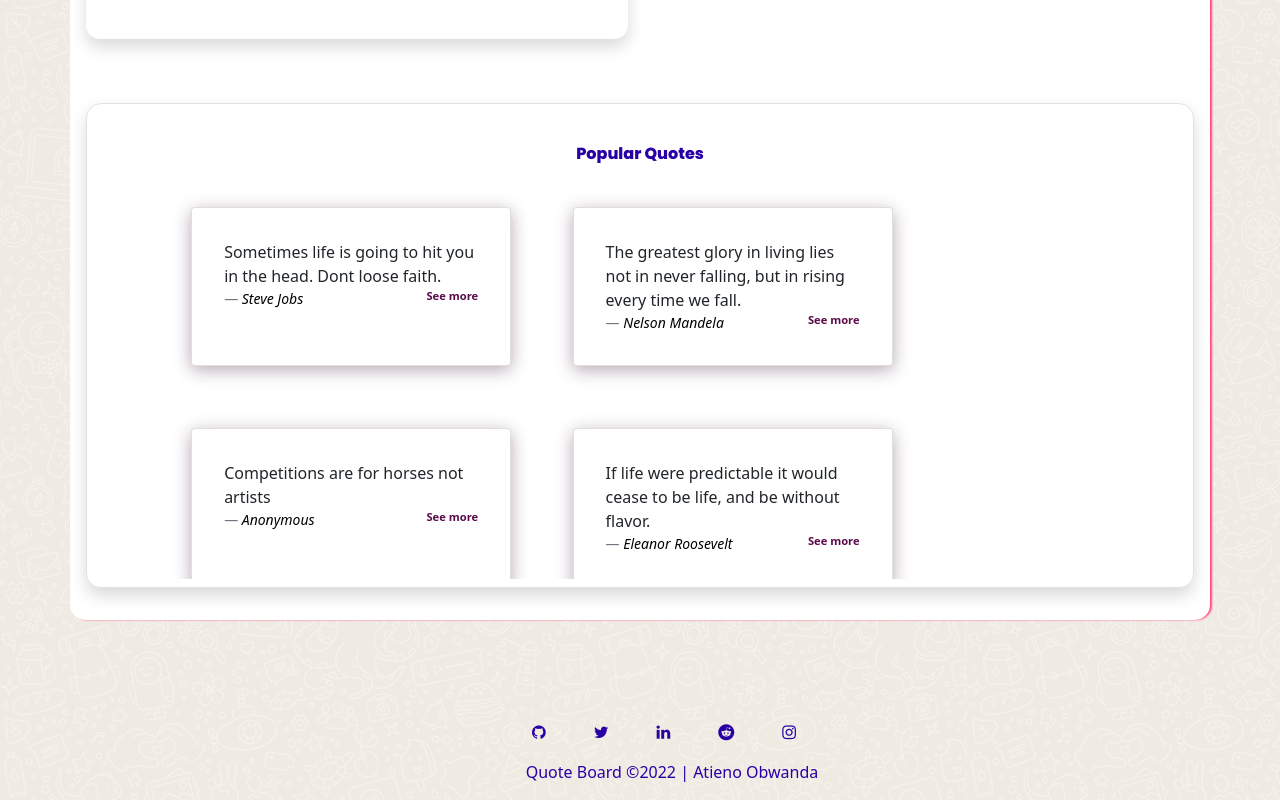
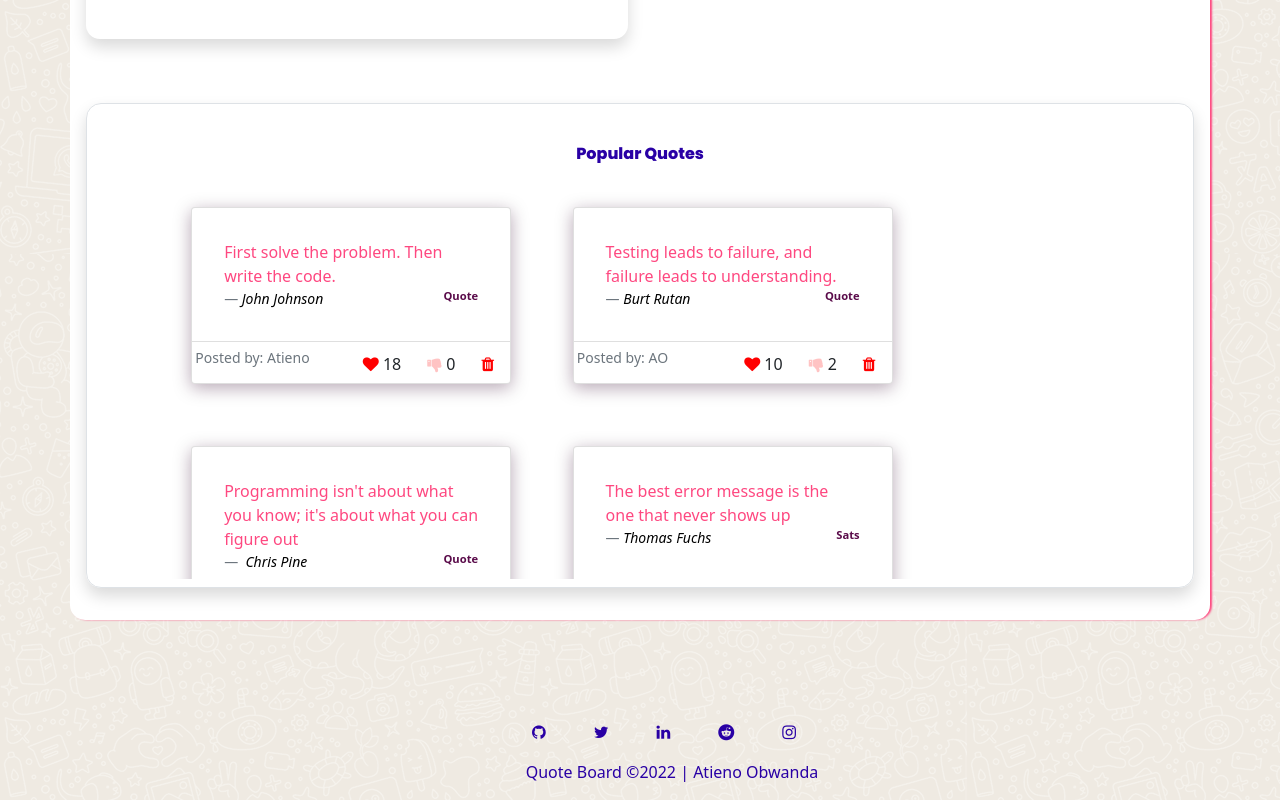
Before and after one commit to AtienoObwanda/QuoteBoard, an Angular app: page / in a window 1280 px wide. Shown: the part 452-1252 px from the top of the page. Built offline with nearby package versions, Linux system fonts and the light colour scheme.

Commit message:
Added Icons to the quote cards

```diff
--- a/src/app/components/quote-action/quote-action.component.html
+++ b/src/app/components/quote-action/quote-action.component.html
@@ -1,17 +1,19 @@
 <div class="card-footer text-muted">
   <small>
-      Submitted by {{quote.name}} on {{quote.submissionDate}} <b style="color: rgb(54, 3, 27);">({{quote.submissionDate}} day(s) ago)</b>.
+     Posted by: {{quote.publisher}}
   </small>
   <button class="btn" style="color:red;" (click)="quoteDelete(true)">
-      <i class="fas fa-trash-alt"></i>
-      Delete
-  </button>
-  <button class="btn" (click)="downVote()">{{quote.downVote}}
-      <i class="fas fa-thumbs-down"></i>
-  </button>
-  <button class="btn" (click)="upVote()">{{quote.upVote}}
-      <i class="fas fa-thumbs-up"></i>
-  </button>
+    <i class="fa fa-trash" aria-hidden="true"></i>
+</button>
+  <button class="btn" (click)="dislikes()">
+      <i class="fa fa-thumbs-down" aria-hidden="true" style="color: rgba(255, 0, 0, 0.234);"></i>
+      {{quote.dislikes}}
+</button>
+  <button class="btn" (click)="quoteLikes()">
+    <i class="fa fa-heart" aria-hidden="true" style="color: red;"></i>
+    {{quote.likes}}
+
+</button>
 
 
 
--- a/src/app/components/quote-action/quote-action.component.ts
+++ b/src/app/components/quote-action/quote-action.component.ts
@@ -2,7 +2,7 @@ import { Quote } from '@angular/compiler';
 import { Component, EventEmitter, Input, OnInit, Output } from '@angular/core';
 import {Quotes} from '../../model/Quotes'
 @Component({
-  selector: 'app-quotes-details',
+  selector: 'app-quotes-action',
   templateUrl: './quote-action.component.html',
   styleUrls: ['./quote-action.component.css']
 })
@@ -18,16 +18,16 @@ export class QuoteActionComponent implements OnInit {
 
   constructor() { }
 
-  //function that increments upvotes
+  //upvotes
 
-  upVote(){
-      this.quote.upVote++;
+  quoteLikes(){
+      this.quote.likes++;
   }
 
-  //function that increments downvotes
+  //downvotes
 
-  downVote(){
-      this.quote.downVote++;
+  dislikes(){
+      this.quote.dislikes--;
   }
 
   ngOnInit(): void {
--- a/src/app/components/quote/quote.component.css
+++ b/src/app/components/quote/quote.component.css
@@ -154,27 +154,16 @@
 	margin-top: 4em;
 	border-radius: 15px;
 }
+.cards{
+	display: flex;
+    flex-wrap: wrap;
+    margin-left: 6%;
+}
+
+.card {
+    /*animates card elements*/
 
 
-
-
-
-
-
-
-
-
-
-
-/*
-.container-fluid{
-    padding: 0;
-    overflow-x: hidden;
-
-}
-*/
-.card {
-    /*animates card elements*/
     margin: 3%;
     width: 20rem;
     transform: translateY(-3px);
@@ -183,17 +172,11 @@
   }
 
 .card:hover {
-    /* animates card motion on hover */
-    transform: translateY(-7px);
+	box-shadow: 1px 0px 4px #FE4880;
+
   }
 
-
-  .cards {
-    /*allows for cards to append side by side*/
-    display: flex;
-    flex-wrap: wrap;
-    margin-left: 6%;
-  }
   .blockquote {
     font-size: 1rem;
+	color: #FE4880;
   }
--- a/src/app/components/quote/quote.component.html
+++ b/src/app/components/quote/quote.component.html
@@ -12,13 +12,13 @@
         <div class="row">
           <div class="col">
             <div class="shadow card2" >
-              <form (submit)="addQuote(quotes)" class="quoteForm">
+              <form (submit)="addQuote()" class="quoteForm">
                 <div class="input-group mb-3">
                   <input
                   type="text"
                   class="form-control"
                   name="inputQuote"
-
+                  [(ngModel)]="inputQuote"
                   placeholder=" Quote  Title">
                 </div>
                 <div class="input-group mb-3">
@@ -26,7 +26,7 @@
                   type="text"
                   class="form-control"
                   name="inputAuthor"
-
+                  [(ngModel)]="inputAuthor"
                   placeholder=" Quote  Author">
                 </div>
                 <div class="input-group mb-3">
@@ -34,7 +34,7 @@
                   type="text"
                   class="form-control"
                   name="inputPublisher"
-
+                  [(ngModel)]="inputPublisher"
                   placeholder=" Published By:">
                 </div>
                 <button class="btn btn-outline-success" type="submit" class="quote-submit">POST  QUOTE</button>
@@ -56,27 +56,27 @@
             <div class="col-sm-12">
                 <div class="cards">
                     <div class="card"  *ngFor='let quote of quotes; let i=index'>
-                        <div class="card-body" appHighlightQuote *ngIf="highlightHighest() == quote.upVote && quote.upVote > 0" >
+                        <div class="card-body" appHighlightQuote *ngIf="highlightHighest() == quote.likes && quote.likes > 0" >
                         <blockquote class="blockquote mb-0 card-body">
-                            <p>{{quote.quote}}</p>
+                            <p>{{quote.quoteTitle}}</p>
                             <footer class="blockquote-footer">
                                 <cite title="Source Title" style="color: black;">{{quote.author|titlecase}}</cite>
-                                <small style="float:right; font-size:0.7rem;" (click)="toggleDetails(i);"><b style="color:rgb(90, 11, 74)">See more</b> </small>
+                                <small style="float:right; font-size:0.7rem;" ><b style="color:rgb(90, 11, 74)">Sats</b> </small>
                             </footer>
 
                           </blockquote>
                         </div>
-                        <div class="card-body"  *ngIf="highlightHighest() != quote.upVote || quote.upVote == 0" >
+                        <div class="card-body"  *ngIf="highlightHighest() != quote.likes || quote.likes == 0" >
                             <blockquote class="blockquote mb-0 card-body">
-                                <p>{{quote.quote}}</p>
+                                <p>{{quote.quoteTitle}}</p>
                                 <footer class="blockquote-footer">
                                     <cite title="Source Title" style="color: black;">{{quote.author|titlecase}}</cite>
-                                    <small style="float:right; font-size:0.7rem;" (click)="toggleDetails(i);"><b style="color:rgb(90, 11, 74)">See more</b> </small>
+                                    <small style="float:right; font-size:0.7rem;"><b style="color:rgb(90, 11, 74)">Quote</b> </small>
                                 </footer>
 
                               </blockquote>
                             </div>
-                        <app-quotes-details *ngIf ="quote.showDetails " [quote]='quote' (deleteQuote) ="deletingQuote($event,i)"></app-quotes-details>
+                        <app-quotes-action  [quote]='quote' (deleteQuote) ="deletingQuote($event,i)"></app-quotes-action>
                     </div>
 
                 </div>
--- a/src/app/components/quote/quote.component.ts
+++ b/src/app/components/quote/quote.component.ts
@@ -8,29 +8,18 @@ import { Quotes } from '../../model/Quotes';
   styleUrls: ['./quote.component.css']
 })
 export class QuoteComponent implements OnInit {
+  istoggled: boolean = false;
+
     // Quotes Array
-    quotes:Quotes[]=[
-        new Quotes('Sometimes life is going to hit you in the head. Dont loose faith.','Steve Jobs','Felista Kiriinya', new Date(2020,1,23),2,1),
-        new Quotes('The greatest glory in living lies not in never falling, but in rising every time we fall.','Nelson Mandela','Faith Mucami',new Date(2020,3,30),4,3),
-        new Quotes('Competitions are for horses not artists','Anonymous', 'Eustine whels',new Date(2020,7,23),3,4),
-        new Quotes('If life were predictable it would cease to be life, and be without flavor.','Eleanor Roosevelt', 'James Racher',new Date(2020,4,10),1,0),
-        new Quotes('The way to get started is to quit talking and begin doing','Walt Disney','Harry Thunder',new Date(2020,5,9),9,2),
-        new Quotes('Life is what happens when you are making other plans','John Lennon', 'George Whither',new Date(2020,6,12),1,0),
-    ]
+    quotes:Quotes[]
 
-    //function for ading a new quote
-    addQuote(quote) {
+    inputQuote :string = "";
+    inputAuthor:string="";
+    inputPublisher:string="";
 
-        this.quotes.push(quote)
-      }
 
-    //function for toggling small text
-    toggleDetails(index) {
-
-        this.quotes[index].showDetails = !this.quotes[index].showDetails;
-      }
-
-    //function for deleting quote
+  constructor() { }
+  //delete
 
   deletingQuote(deleteQuote, index){
     if(deleteQuote){
@@ -42,34 +31,94 @@ export class QuoteComponent implements OnInit {
     }
 }
 
-
-
   highlightHighest() {
-
-        let quotesUpvote = []
-        let highestUpVote: number
+    let quoteslikes = []
+    let highestlikes: number
     for (let j = 0; j < this.quotes.length; j++) {
-          quotesUpvote.push(this.quotes[j].upVote)
+      quoteslikes.push(this.quotes[j].likes)
     }
 
-            //The sort callback has to return
-
-            // a negative number if a < b
-            // 0 if a === b
-            // a positive number if a > b
-
-        quotesUpvote.sort(function (a, b) {
+    quoteslikes.sort(function (a, b) {
         //if b>a then b-a>0 and will return a positive number
       return b - a
     })
-        highestUpVote = quotesUpvote[0]
-        return highestUpVote;
+    highestlikes = quoteslikes[0]
+    return highestlikes;
   }
 
 
-  constructor() { }
+  ngOnInit(): void {
+    this.quotes =[
+      {
+        quoteTitle:'First solve the problem. Then write the code.',
+        author : 'John Johnson',
+        publisher: 'Atieno',
+        postDate: new Date(2022,4,11),
+        likes : 18,
+        dislikes:0,
+      },
+       {
+        quoteTitle:'Testing leads to failure, and failure leads to understanding.',
+        author : 'Burt Rutan',
+        publisher: 'AO',
+        postDate: new Date(2020,7,23),
+        likes : 10,
+        dislikes:2,
+      },
 
-  ngOnInit(): void {
+        {
+          quoteTitle:"Programming isn't about what you know; it's about what you can figure out",
+          author : ' Chris Pine',
+          publisher: 'Gama',
+          postDate: new Date(2022,4,10),
+          likes : 15,
+          dislikes:1,
+        },
+        {
+          quoteTitle:'The best error message is the one that never shows up',
+          author : 'Thomas Fuchs',
+          publisher: 'Atieno',
+          postDate: new Date(2020,7,23),
+          likes : 30,
+          dislikes:5,
+        },
+        {
+          quoteTitle:"Don't write better error messages, write code that doesn't need them.",
+          author : 'Jaon C. Mc Donald',
+          publisher: 'AO',
+          postDate: new Date(2020,7,23),
+          likes : 20,
+          dislikes:1,
+        },
+        {
+          quoteTitle:" The only way to learn a new programming language is by writing programs in it.",
+          author : 'Dennis Ritchie',
+          publisher: 'Gama',
+          postDate: new Date(2020,7,23),
+          likes : 10,
+          dislikes:2,
+        },
+
+
+    ]
+  }
+
+
+    //this.quotes.push() }
+    addQuote(){
+      this.quotes.push(
+        {
+       quoteTitle: this.inputQuote,
+       author:this.inputAuthor,
+      publisher:this.inputPublisher,
+      postDate: new Date(),
+      likes: 0,
+      dislikes: 0
+      }
+      );
+      this.inputQuote=" ",
+      this.inputAuthor=" ",
+      this.inputPublisher=" "
     }
 
 }
--- a/src/app/model/Quotes.ts
+++ b/src/app/model/Quotes.ts
@@ -1,15 +1,16 @@
 
 export class Quotes {
-    showDetails: boolean;
+
+
     constructor(
-        public quote: string,
+        public quoteTitle: string,
         public author: string,
-        public name: string,
-        public submissionDate: Date,
-        public upVote: number,
-        public downVote: number,
+        public publisher : string,
+        public postDate: Date,
+        public likes:number,
+        public dislikes:number,
         // public smallText: any
     ){
-        this.showDetails = false;
+
     }
 }
```
Also changed, not shown: src/app/pipes/time.pipe.ts (added, +24 -0 lines), 1 other file (tests, documents, lock files or other folders). Lines whose indentation alone changed are shown as unchanged.
